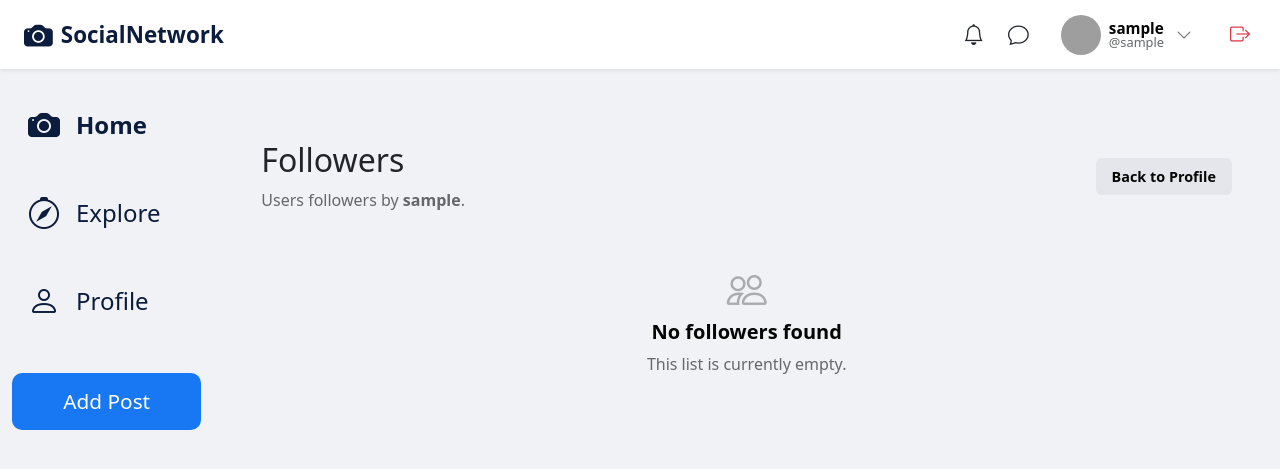
After one commit to SaraVerdiani/PPM-SocialNetwork, a Django app: a page that uses templates/users/follow_list.html in a window 1280 px wide. The commit adds this page. Shown: the top 469 px of the page. Run offline with Django 5.2, Linux system fonts and the light colour scheme; the visitor is signed in with stand-in values (Sample User, id 1); data comes from the database, SQL or seed files in the repository; grey boxes are pictures that could not be loaded.

Commit message:
Aggiunta visualizzazione seguiti e followers

```diff
--- a/static/css/style.css
+++ b/static/css/style.css
@@ -1473,6 +1473,13 @@ a {
     margin: 0;
 }
 
+.profile-stat-link {
+    transition: opacity 0.2s;
+}
+.profile-stat-link:hover {
+    opacity: 0.6;
+}
+
 @media (max-width: 650px) {
     .users-grid {
         grid-template-columns: 1fr;
--- /dev/null
+++ b/templates/users/follow_list.html
@@ -0,0 +1,35 @@
+{% extends 'base.html' %}
+
+{% block title %}{{ target_user.username }} - {{ page_type }}{% endblock %}
+
+{% block content %}
+<div class="col-12 col-lg-10 profile-page-wrapper">
+    <div class="choose-pin-container mt-4">
+
+        <div class="choose-pin-header">
+            <div>
+                <h2>{{ page_type }}</h2>
+                <p class="choose-pin-subtitle">Users {{ page_type|lower }} by <strong>{{ target_user.username }}</strong>.</p>
+            </div>
+            <a href="{% url 'users:profile' target_user.username %}" class="btn-follow btn-back">
+                Back to Profile
+            </a>
+        </div>
+
+        <div class="row choose-pin-row">
+            {% for found_user in users_list %}
+                <div class="col-12 col-sm-6 col-md-4">
+                    {% include 'sitecontent/user_card.html' with user=found_user %}
+                </div>
+            {% empty %}
+                <div class="col-12 pin-empty-state">
+                    <i class="bi bi-people requests-empty-icon fs-1 opacity-50 mb-3"></i>
+                    <h5 class="requests-empty-title">No {{ page_type|lower }} found</h5>
+                    <p class="requests-empty-text">This list is currently empty.</p>
+                </div>
+            {% endfor %}
+        </div>
+
+    </div>
+</div>
+{% endblock %}
--- a/users/urls.py
+++ b/users/urls.py
@@ -19,5 +19,9 @@ urlpatterns = [
     path('requests/<int:follow_id>/accept/', views.accept_request, name='accept_request'),
     path('requests/<int:follow_id>/reject/', views.reject_request, name='reject_request'),
 
+    path('profile/<str:username>/followers/', views.follow_list, {'follow_type': 'followers'}, name='followers'),
+
+    path('profile/<str:username>/following/', views.follow_list, {'follow_type': 'following'}, name='following'),
+
 
 ]
--- a/users/views.py
+++ b/users/views.py
@@ -138,3 +138,38 @@ def reject_request(request, follow_id):
         follow_record.delete()
 
     return redirect('users:follow_requests')
+
+@login_required
+def follow_list(request, username, follow_type):
+    target_user = get_object_or_404(User, username=username)
+
+    can_see = True
+    if target_user.is_private and request.user != target_user:
+        is_following = Follow.objects.filter(follower=request.user, following=target_user, is_accepted=True).exists()
+        if not is_following:
+            can_see = False
+
+    if not can_see:
+        messages.error(request, "This account is private.")
+        return redirect('users:profile', username=username)
+
+    if follow_type == 'followers':
+        follows = Follow.objects.filter(following=target_user, is_accepted=True).select_related('follower')
+        users_list = [f.follower for f in follows]
+        page_title = 'Followers'
+    else:
+        follows = Follow.objects.filter(follower=target_user, is_accepted=True).select_related('following')
+        users_list = [f.following for f in follows]
+        page_title = 'Following'
+
+    accepted_following_ids = Follow.objects.filter(follower=request.user, is_accepted=True).values_list('following_id', flat=True)
+    pending_following_ids = Follow.objects.filter(follower=request.user, is_accepted=False).values_list('following_id', flat=True)
+
+    context = {
+        'target_user': target_user,
+        'page_type': page_title,
+        'users_list': users_list,
+        'accepted_following_ids': accepted_following_ids,
+        'pending_following_ids': pending_following_ids,
+    }
+    return render(request, 'users/follow_list.html', context)
```
Also changed, not shown: templates/users/profile.html (+5 -4 lines).
